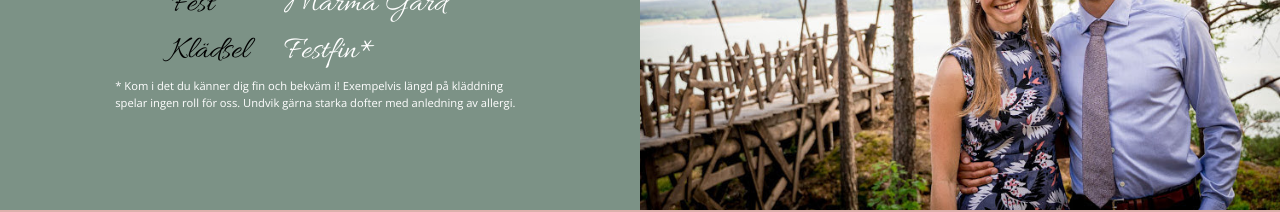
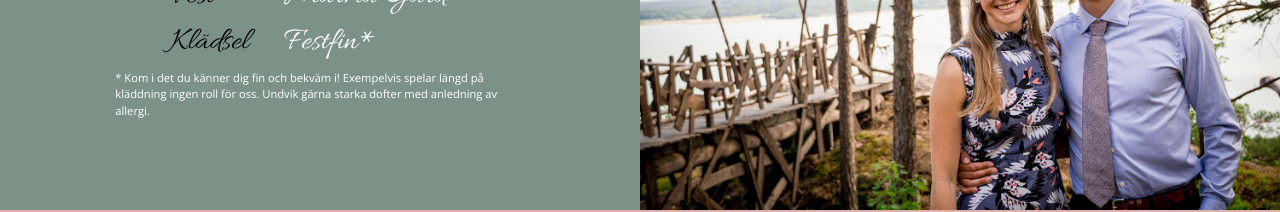
Before and after one commit to filiptammergard/alicejakob, a Vue app: page / in a window 1280 px wide. Shown: the part 990-1202 px from the top of the page. Built offline with nearby package versions, Linux system fonts and the light colour scheme; no server answers; the database is empty; sample sign-in values are in the browser's storage; a web font is replaced by a local one.

Commit message:
20202-01-03

```diff
--- a/src/components/Welcome.vue
+++ b/src/components/Welcome.vue
@@ -70,7 +70,7 @@
             </table>
             <p
               style="font-size:0.7rem;"
-            >* Kom i det du känner dig fin och bekväm i! Exempelvis längd på kläddning spelar ingen roll för oss. Undvik gärna starka dofter med anledning av allergi.</p>
+            >* Kom i det du känner dig fin och bekväm i! Exempelvis spelar längd på kläddning ingen roll för oss. Undvik gärna starka dofter med anledning av allergi.</p>
           </div>
         </div>
       </div>
@@ -86,13 +86,6 @@ export default {
 </script>
 
 <style lang="scss" scoped>
-// .glow {
-//   color: black;
-//   text-shadow: 0 0 20px #bfdbf1, 0 0 30px #bfdbf1, 0 0 40px #bfdbf1,
-//     0 0 50px #bfdbf1, 0 0 60px #bfdbf1, 0 0 70px #bfdbf1, 0 0 80px #bfdbf1,
-//     0 0 90px #bfdbf1, 0 0 100px #bfdbf1;
-// }
-
 .glow {
   color: black;
   text-shadow: 0 0 20px #bfdbf1, 0 0 30px #bfdbf1, 0 0 40px #bfdbf1;
```
